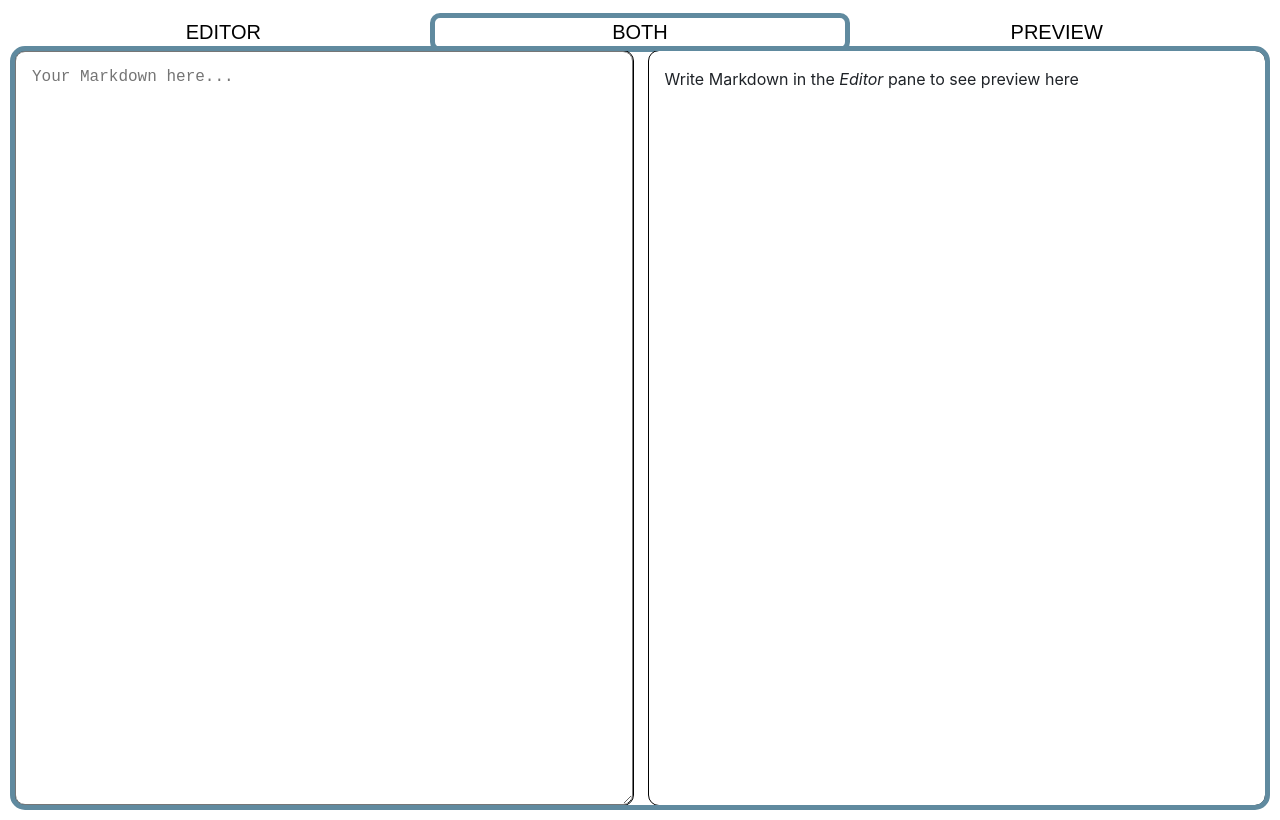
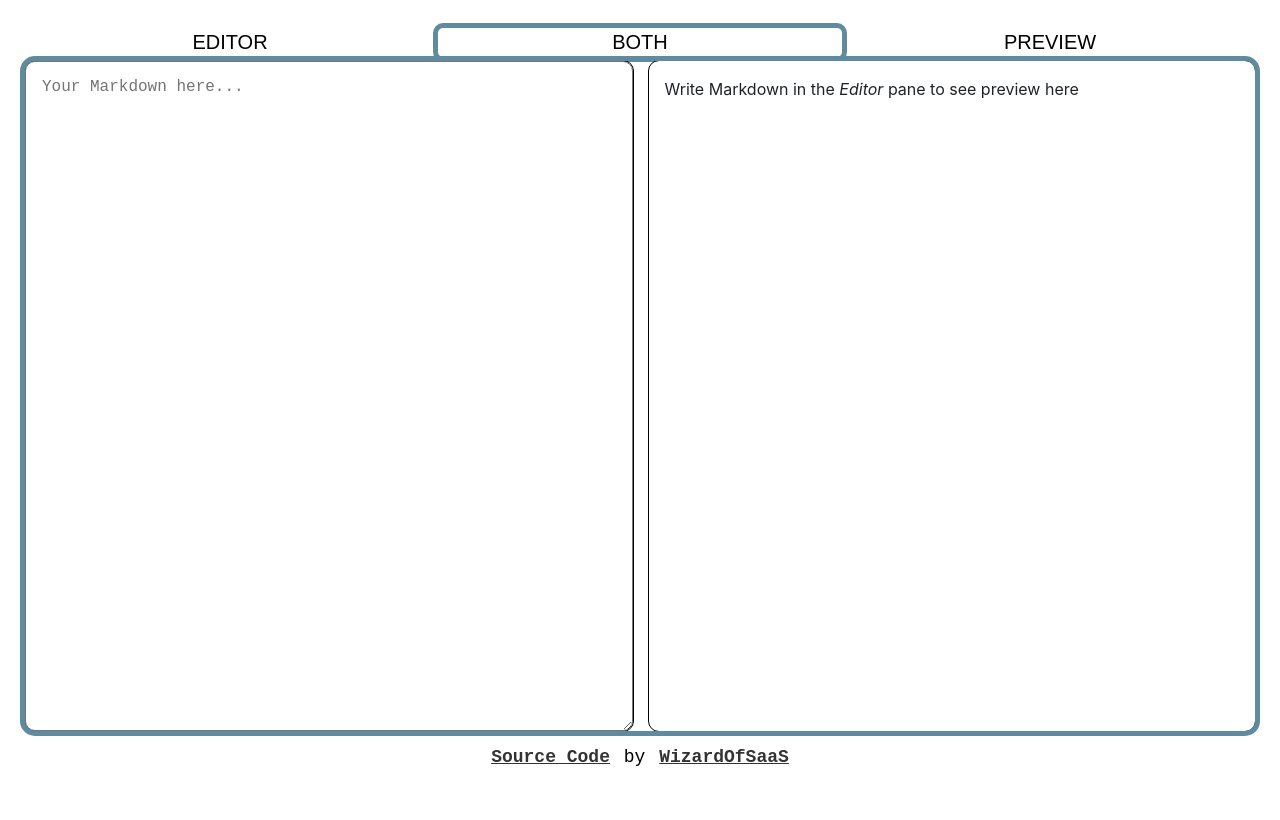
Before and after one commit to WizardOfSaaS/markdown-previewer, a Next.js app: page / in a window 1280 px wide. Built offline with nearby package versions, Linux system fonts and the light colour scheme.

Commit message:
Add footer

```diff
--- a/app/globals.css
+++ b/app/globals.css
@@ -5,10 +5,10 @@
 body {
   width: 100vw;
   max-width: min(1500px, calc(100vw - 20px));
-  height: 100vh;
+  height: calc(98vh - 3rem);
   font-size: 25px;
   margin: 10px auto;
-  padding: 5px;
+  padding: 15px;
 }
 
 main {
@@ -63,4 +63,26 @@ main {
 
 .editor {
   font-size: 16px;
+  resize: horizontal;
 }
+
+#footer {
+  text-align: center;
+  margin: 1rem;
+  max-height: 3rem;
+  font-size: 18px;
+  font-family: 'Courier New', Courier, monospace;
+}
+
+#footer a {
+  color: #333;
+  padding: 3px;
+  font-weight: 600;
+  border-radius: 6px;
+  transition: 0.2s ease-in-out;
+}
+
+#footer a:hover {
+  background-color: #ddd;
+  color: #111;
+}
--- a/app/layout.js
+++ b/app/layout.js
@@ -11,7 +11,9 @@ export const metadata = {
 export default function RootLayout({ children }) {
   return (
     <html lang="en">
-      <body className={inter.className}>{children}</body>
+      <body className={inter.className}>{children}
+        <div id="footer"><a target="_blank" href="https://github.com/WizardOfSaaS/markdown-previewer">Source Code</a> by <a target="_blank" href="https://x.com/WizardOfSaaS">WizardOfSaaS</a></div>
+      </body>
     </html>
   );
 }
```
